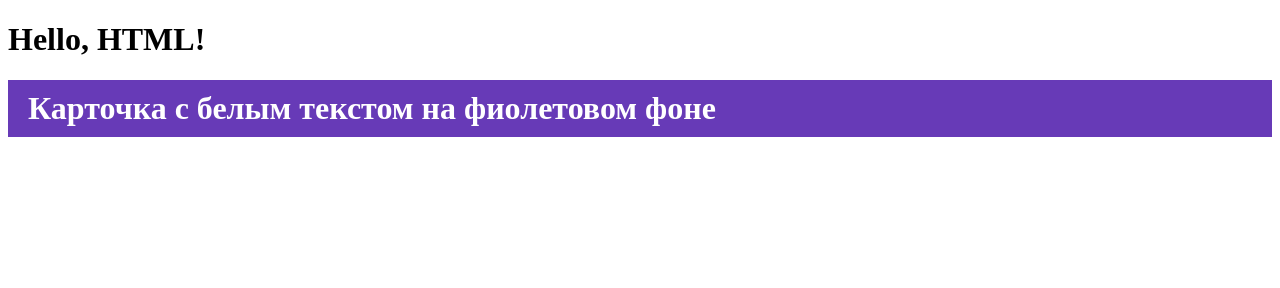
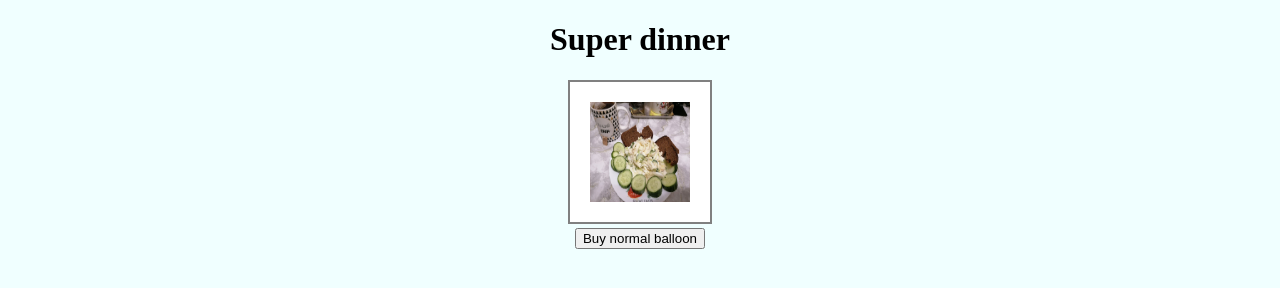
Before and after one commit to Folombas/Mimo_CSS, a plain HTML site: page index.html in a window 1280 px wide. Drawn offline with Linux system fonts and the light colour scheme.

Commit message:
Super Dinner

```diff
--- a/index.html
+++ b/index.html
@@ -4,13 +4,12 @@
     <meta charset="UTF-8">
     <meta name="viewport" content="width=device-width, initial-scale=1.0">
     <title>Document</title>
-    <!-- Подключение CSS-файла -->
     <link rel="stylesheet" href="styles.css">
 </head>
 <body>
-	<h1>Hello, HTML!<h1>
-    <div class="card">
-        Карточка с белым текстом на фиолетовом фоне
-    </div>
+    <h1>Super dinner</h1>
+    <img src="super_dinner.jpg">
+    <br>
+    <button>Buy normal balloon</button>
 </body>
 </html>
--- a/styles.css
+++ b/styles.css
@@ -1,8 +1,15 @@
-.card {
-    padding-top: 10px;
-    padding-bottom: 10px;
+img {
+    padding-top: 20px;
+    padding-right: 20px;
+    padding-bottom: 20px;
     padding-left: 20px;
+    border: solid 2px gray;
+    width: 100px;
+    height: 100px;
+    background-color: white;
+}
 
-    color: #ffffff;
-    background-color: #673ab7;
+body {
+    background-color: azure;
+    text-align: center;
 }
```
Also changed, not shown: super_dinner.jpg (added).
